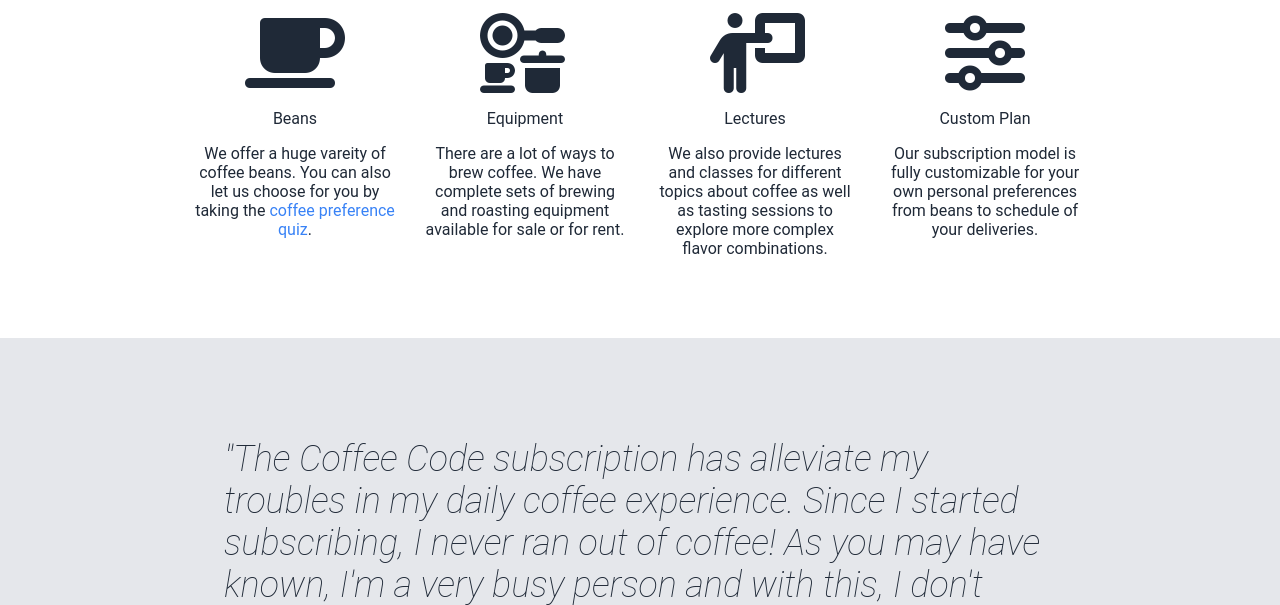
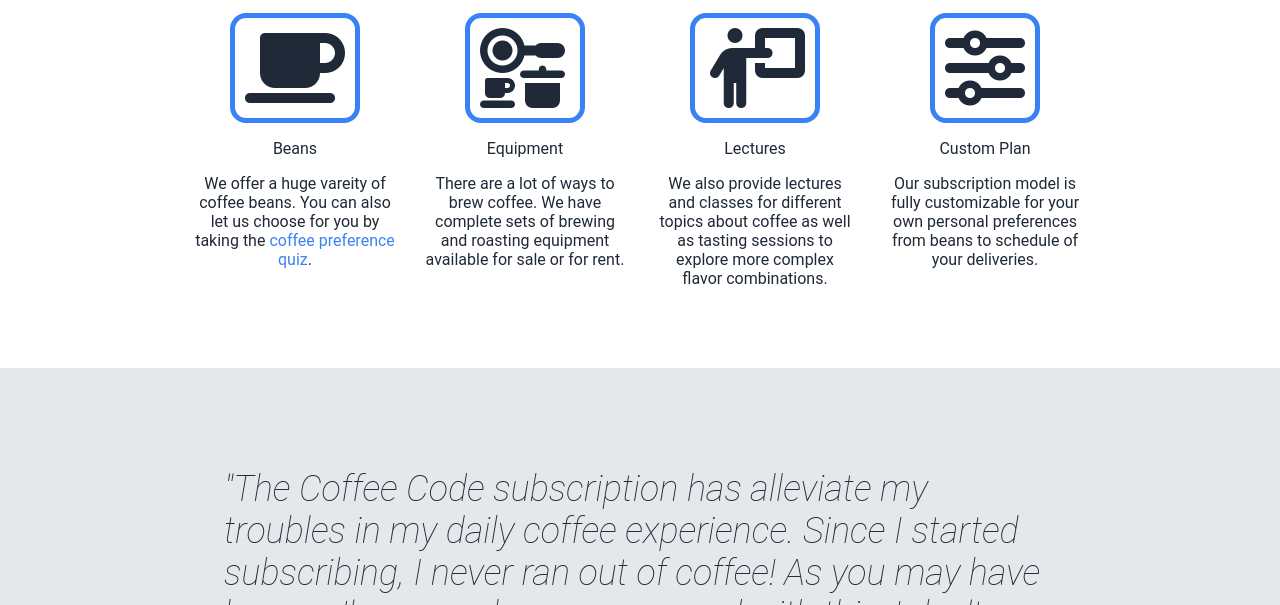
Before and after one commit to CristopherArtGo/landing-page, a plain HTML site: page index.html in a window 1280 px wide. Shown: the part 677-1282 px from the top of the page. Drawn offline with Linux system fonts and the light colour scheme.

Commit message:
Add border to icons since icons don't reflect in github

```diff
--- a/style.css
+++ b/style.css
@@ -180,3 +180,9 @@ button:hover {
     color: #1f2937;
     background-color: #F9faf8;
 }
+
+i {
+    border:#3882f6 solid 5px;
+    border-radius: 16px;
+    padding: 10px;
+}
```
